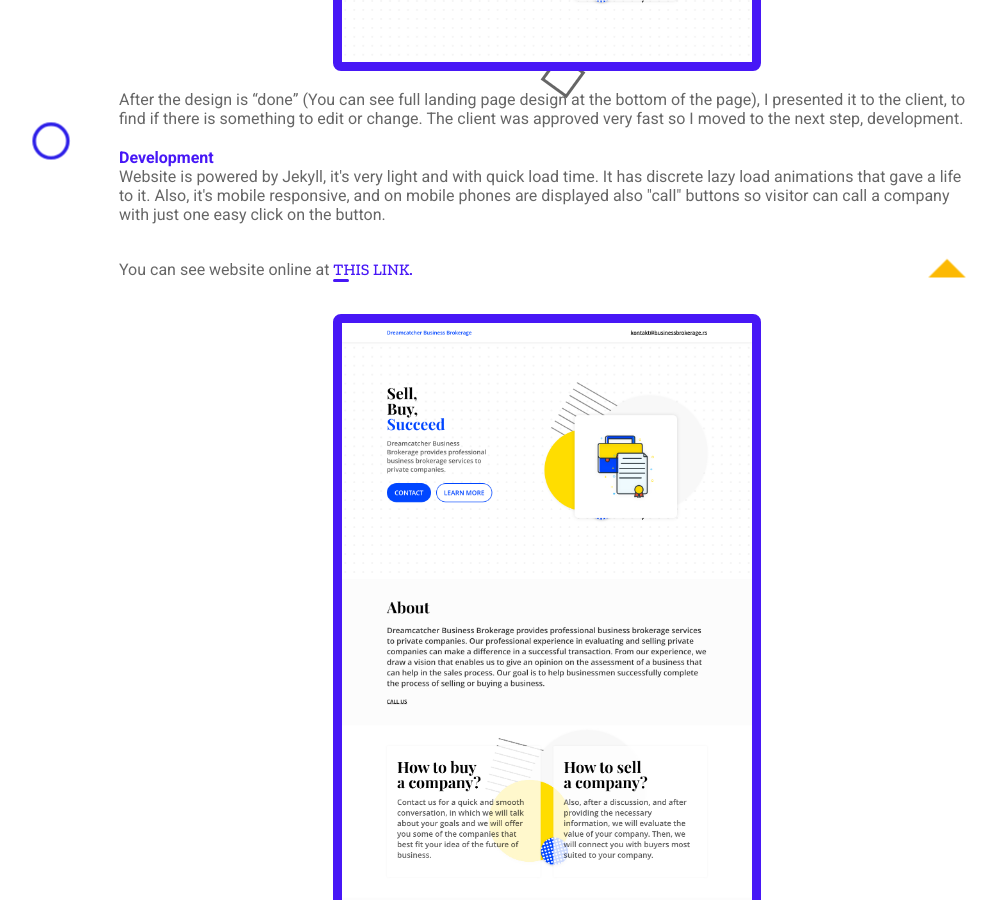
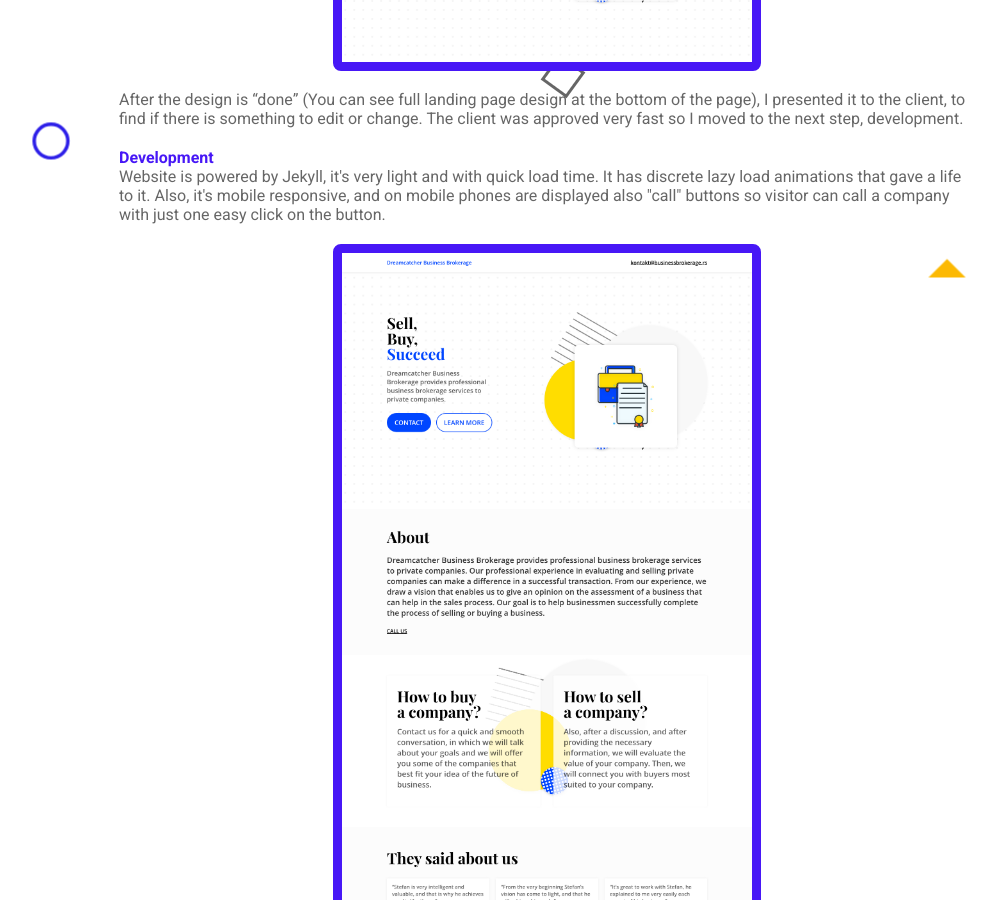
Before and after one commit to jovansavic/jovan.design, a Jekyll site: the page built from _projects/business-brokerage.html, in a window 1280 px wide and 900 px high, scrolled down 2231 px. Shown: the whole window, without its empty margins (93-1090 px from the left). Built offline with Jekyll 4.4.1, drawn with Linux system fonts in a browser that asks for light colours.

Commit message:
remove bb link

```diff
--- a/_projects/business-brokerage.html
+++ b/_projects/business-brokerage.html
@@ -97,11 +97,7 @@ what_they_do: Dreamcatcher Business Brokerage provides professional business bro
 	<p class="paragraph light" data-animate>
 		Website is powered by Jekyll, it's very light and with quick load time. It has discrete lazy load animations that gave a life to it. Also, it's mobile responsive, and on mobile phones are displayed also "call" buttons so visitor can call a company with just one easy click on the button.
 	</p><br>
-	<p class="paragraph light" data-animate>
-		You can see website online at
-		<a href="{{page.project-host}}" class="btn flat ml-0" target="_blank">this link.</a>
 
-	</p><br>
 	<img class="w-md-50 d-block fancy-border m-auto" data-animate src="{{site.baseurl}}/assets/images/business-brokerage/landing-page.jpg" alt="{{page.name}} | {{page.description}} | {{page.client_location}}" title="{{page.name}} | {{page.description}} | Landing page"><br>
 	<br>
 
```
